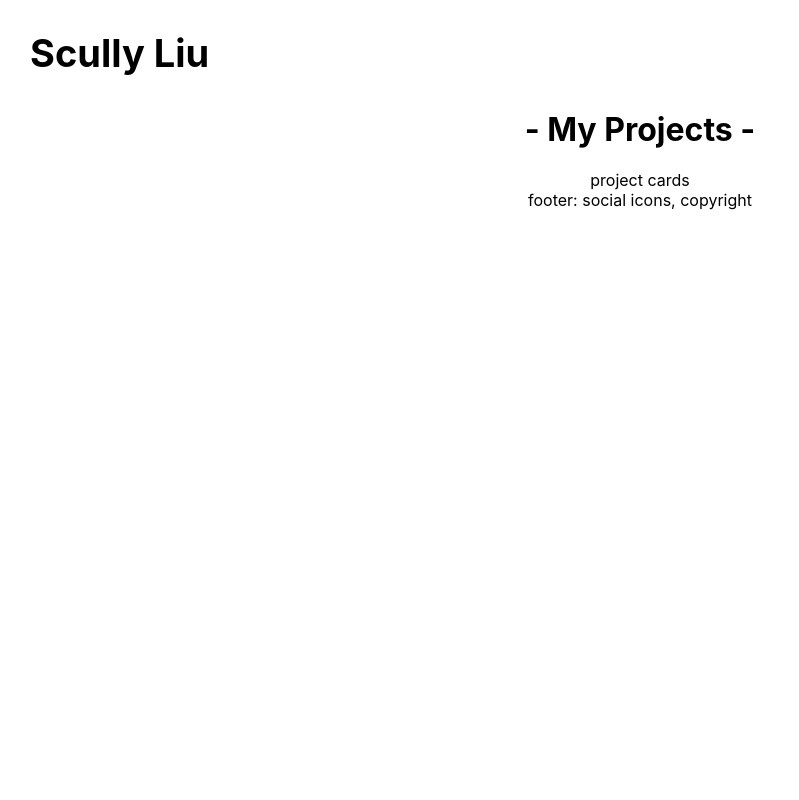
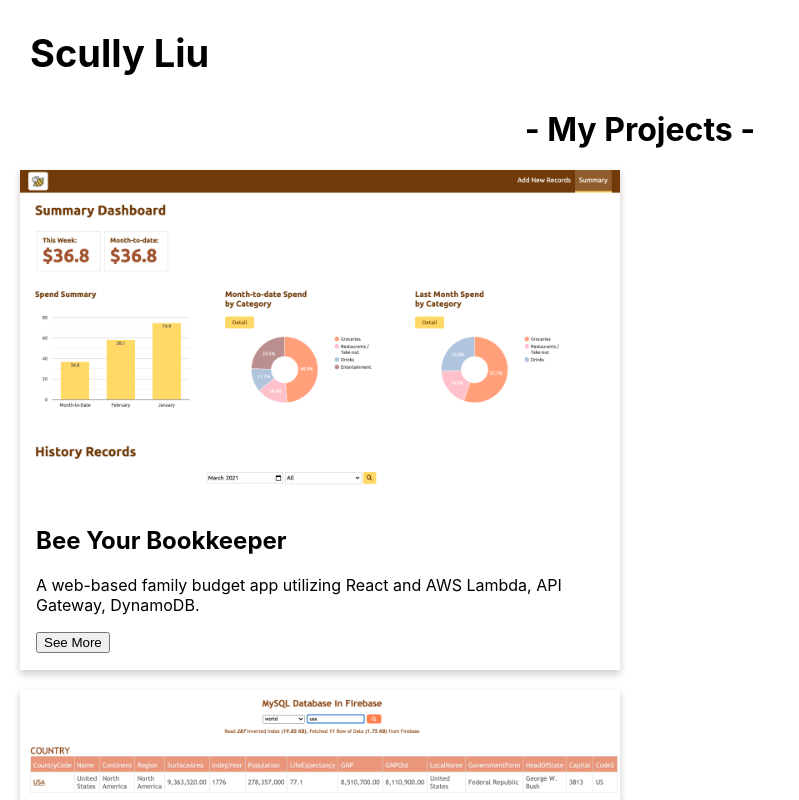
Before and after one commit to yoshuanl/my-profile, a React (Create React App) app: page / in a window 1280 px wide. Shown: the top 800 px of the page, without its empty margins (0-799 px from the left). Built offline with nearby package versions, Linux system fonts and the light colour scheme.

Commit message:
add project flipping card

```diff
--- a/package.json
+++ b/package.json
@@ -7,6 +7,7 @@
     "@testing-library/react": "^11.2.5",
     "@testing-library/user-event": "^12.8.3",
     "react": "^17.0.1",
+    "react-card-flip": "^1.1.0",
     "react-dom": "^17.0.1",
     "react-scripts": "4.0.3",
     "web-vitals": "^1.1.0"
--- /dev/null
+++ b/src/components/ProjectCards/ProjectCards.js
@@ -0,0 +1,28 @@
+import React, { Fragment } from 'react';
+
+import ProjectCard from '../../containers/ProjectCard/ProjectCard';
+import beeImage from '../../assets/images/bee-your-bookkeeper.png';
+import sqlImage from '../../assets/images/sql-search-engine.png';
+
+
+const ProjectCards = () => {
+    return (
+        <Fragment>
+            <ProjectCard
+                image={beeImage}
+                title="Bee Your Bookkeeper"
+                description="A web-based family budget app utilizing React and AWS Lambda, API Gateway, DynamoDB."
+                details="To Be Add"
+                demo="https://master.da8crtrtwkv7x.amplifyapp.com/yourbee/"
+            />
+            <ProjectCard
+                image={sqlImage}
+                title="Structure Data Search Engine"
+                description="A search engine for structure data, utilizing reverse indexing and lazy data fetching."
+                details="To Be Add"
+                demo="https://yoshuanl.github.io/searchEngine.github.io/" />
+        </Fragment>
+    )
+};
+
+export default ProjectCards;
--- /dev/null
+++ b/src/containers/ProjectCard/ProjectCard.css
@@ -0,0 +1,35 @@
+.Card {
+    /* Add shadows to create the "card" effect */
+    width: 600px;
+    height: 500px;
+    margin: 20px;
+    box-shadow: 0 4px 8px 0 rgba(0,0,0,0.2);
+    transition: 0.3s;
+}
+
+.Card:hover {
+    box-shadow: 0 8px 16px 0 rgba(0,0,0,0.2);
+}
+
+/* Add some padding inside the card */
+.Description {
+    text-align: left;
+    padding: 2px 16px;
+}
+
+/* Link look like a button*/
+.btnLink {
+    /* width: 100px; */
+    height: 25px;
+    padding: 10px;
+    margin-right: 10px;
+    border: 1px solid navy;
+
+    -webkit-appearance: button;
+    -moz-appearance: button;
+    appearance: button;
+
+    text-decoration: none;
+    text-align: center;
+    color: initial;
+}
--- /dev/null
+++ b/src/containers/ProjectCard/ProjectCard.js
@@ -0,0 +1,40 @@
+import React, { Component } from 'react';
+import ReactCardFlip from 'react-card-flip';
+
+import './ProjectCard.css';
+
+class ProjectCard extends Component {
+    state = {
+        isFlipped: false,
+    }
+
+    flipHandler = (event) => {
+        event.preventDefault();
+        this.setState(prevState => (
+            { isFlipped: !prevState.isFlipped }
+        ));
+    }
+
+    render() {
+        return (
+            <ReactCardFlip isFlipped={this.state.isFlipped} flipDirection="vertical">
+                <div className="Card">
+                    <img src={this.props.image} width="600" height="330" />
+                    <div className="Description">
+                        <h2>{this.props.title}</h2>
+                        <p>{this.props.description}</p>
+                        <button onClick={(event) => this.flipHandler(event)}>See More</button>
+                    </div>
+                </div>
+                <div className="Card" onMouseLeave={(event) => this.flipHandler(event)}>
+                    <div className="Description" >
+                        <p>{this.props.details}</p> <br />
+                        <a href={this.props.demo} target="_blank" className="btnLink">Demo</a>
+                    </div>
+                </div>
+            </ReactCardFlip>
+        )
+    }
+}
+
+export default ProjectCard;
--- a/src/hoc/Layout/Layout.js
+++ b/src/hoc/Layout/Layout.js
@@ -1,11 +1,13 @@
 import React, { Component, Fragment } from 'react';
+
+import ProjectCards from '../../components/ProjectCards/ProjectCards';
 
 class Layout extends Component {
     render() {
         return (
             <Fragment>
                 <h1>- My Projects -</h1>
-                <div>project cards</div>
+                <ProjectCards />
                 <div>footer: social icons, copyright</div>
             </Fragment>
         )
```
Also changed, not shown: 1 other file (tests, documents, lock files or other folders).
